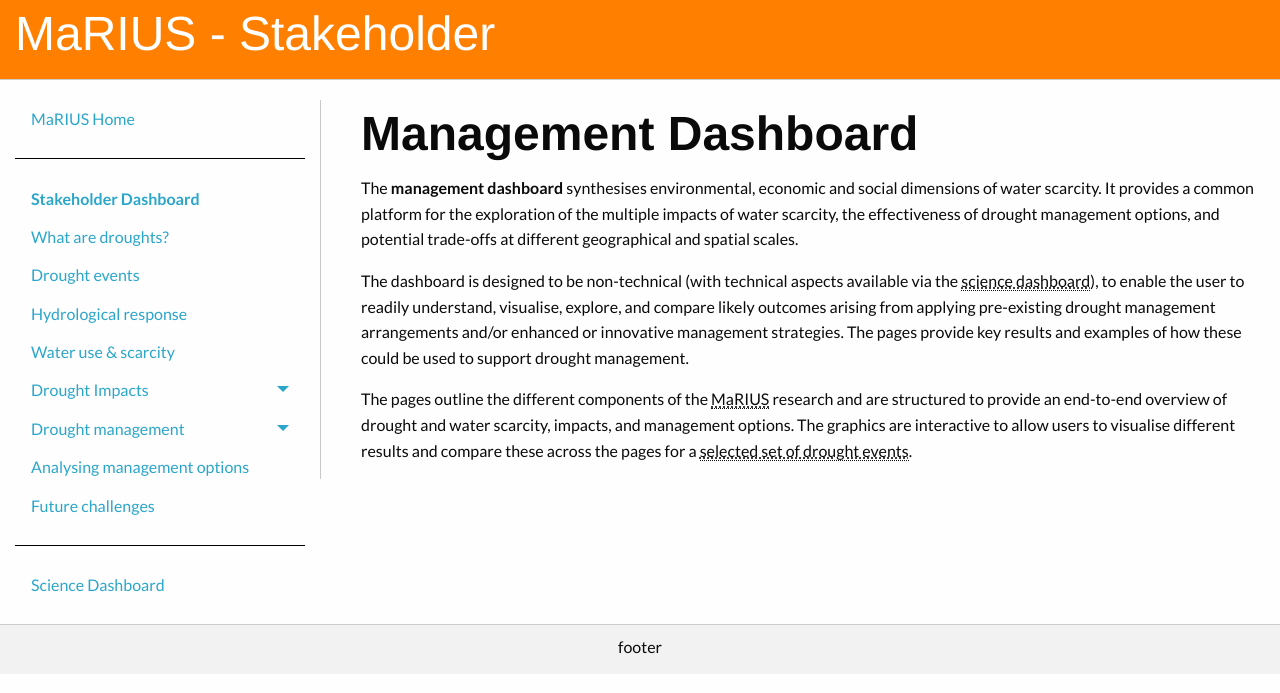
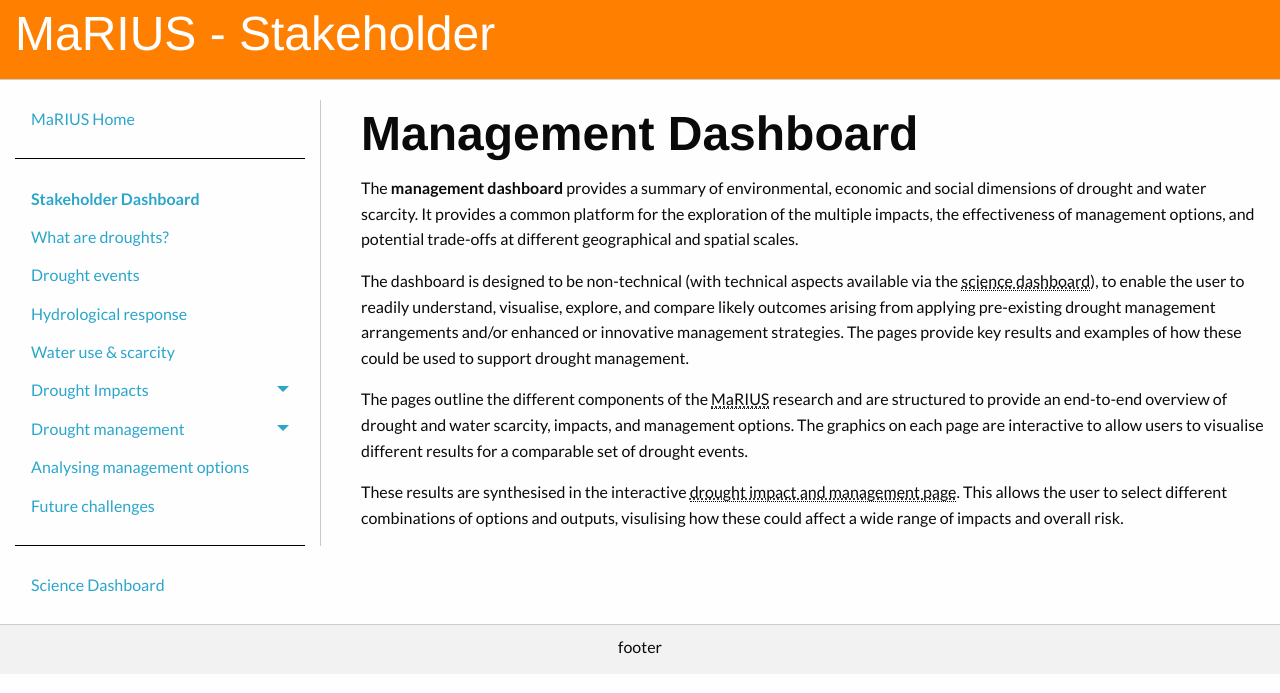
Before and after one commit to VictoriaJJ/mariusdroughtproject.org, a Jekyll site: the page built from _pages/dashboard/stakeholder/index.md, in a window 1280 px wide. Shown: the top 693 px of the page. Built offline with Jekyll 4.4.1, drawn with Linux system fonts in a browser that asks for light colours.

Commit message:
Updated page text

```diff
--- a/_pages/dashboard/stakeholder/index.md
+++ b/_pages/dashboard/stakeholder/index.md
@@ -5,13 +5,16 @@ permalink: /dashboard/stakeholder/
 _title: Management Dashboard
 ---
 
-The **management dashboard** synthesises environmental, economic and social dimensions of water scarcity. It provides a common platform for the exploration of the multiple impacts of water scarcity, the effectiveness of drought management options, and potential trade-offs at different geographical and spatial scales.
+The **management dashboard** provides a summary of environmental, economic and social dimensions of drought and water scarcity. It provides a common platform for the exploration of the multiple impacts, the effectiveness of management options, and potential trade-offs at different geographical and spatial scales.
 
 The dashboard is designed to be non-technical (with technical aspects available via the science dashboard), to enable the user to readily understand, visualise, explore, and compare likely outcomes arising from applying pre-existing drought management arrangements and/or enhanced or innovative management strategies. The pages provide key results and examples of how these could be used to support drought management.
 
-The pages outline the different components of the MaRIUS research and are structured to provide an end-to-end overview of drought and water scarcity, impacts, and management options. The graphics are interactive to allow users to visualise different results and compare these across the pages for a selected set of drought events.
+The pages outline the different components of the MaRIUS research and are structured to provide an end-to-end overview of drought and water scarcity, impacts, and management options. The graphics on each page are interactive to allow users to visualise different results for a comparable set of drought events.
+
+These results are synthesised in the interactive drought impact and management page. This allows the user to select different combinations of options and outputs, visulising how these could affect a wide range of impacts and overall risk.
 
 
 *[MaRIUS]: Expand MaRIUS
 *[science dashboard]: Link to science dashboard here
 *[selected set of drought events]: define here
+*[drought impact and management page]: link to page here
```
